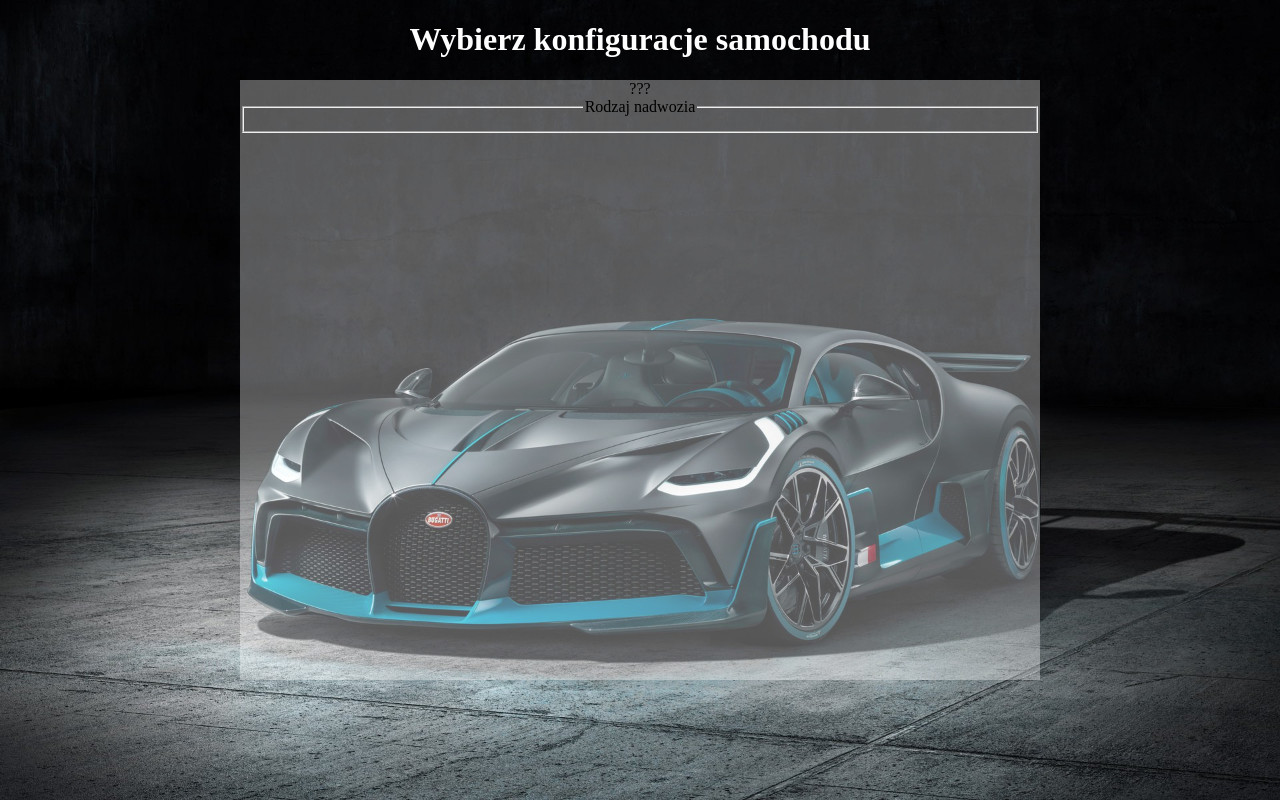
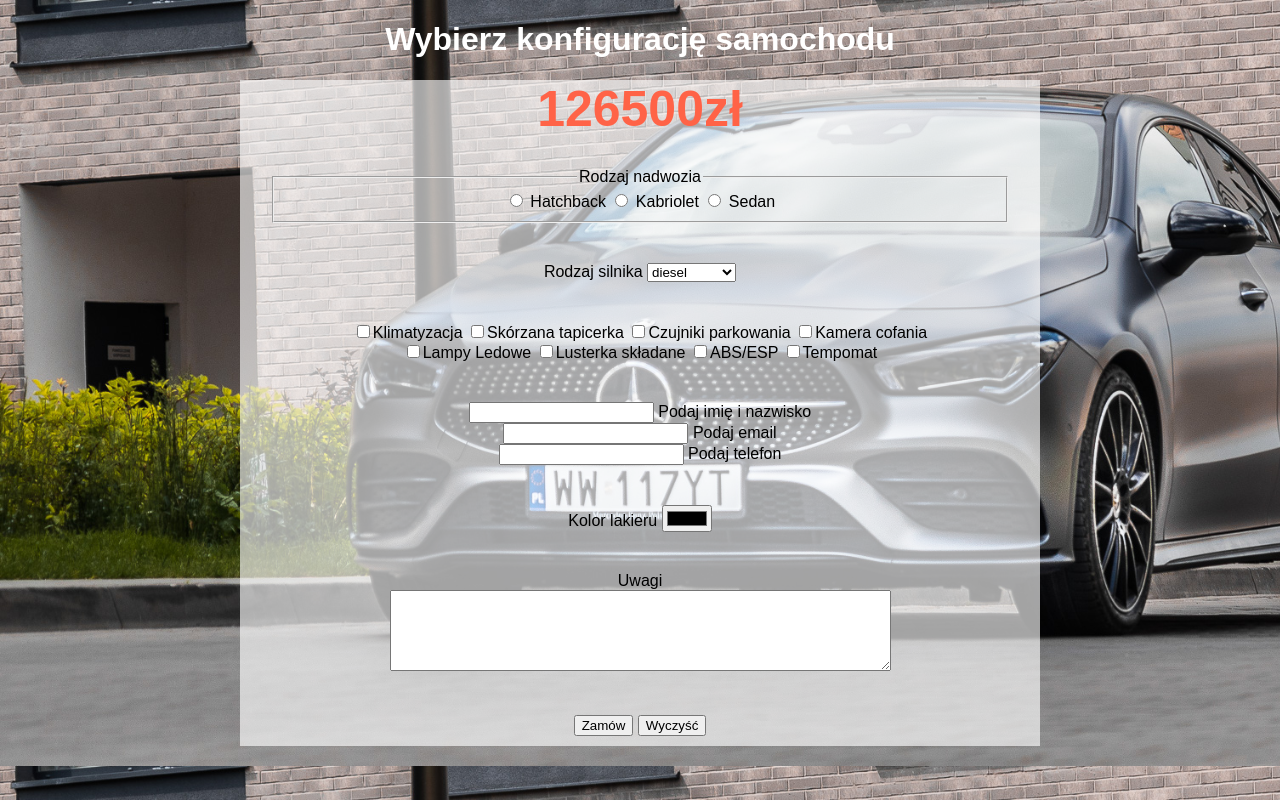
Before and after one commit to Karol2530/bugatii, a plain HTML site: page index.html in a window 1280 px wide. Drawn offline with Linux system fonts and the light colour scheme.

Commit message:
Add files via upload

```diff
--- a/index.html
+++ b/index.html
@@ -1,26 +1,114 @@
 <!DOCTYPE html>
 <html lang="pl">
+
 <head>
     <meta charset="UTF-8">
     <meta name="viewport" content="width=device-width, initial-scale=1.0">
     <title>Konfigurator samochodu</title>
     <link rel="stylesheet" href="style.css">
+   <script>
+function Start(){
+    cenaA = 126500;
+document.getElementById("cenaS").innerHTML= cenaA + "zł";
+
+}
+function Fcena() {
+            let cena = cenaA;
+            let n1 = document.getElementById("n1").checked;
+            let n2 = document.getElementById("n2").checked;
+            let n3 = document.getElementById("n3").checked;
+            if (n2) {
+                cena = cena * 1.3;
+            }
+            if (n3) {
+                cena = cena * 1.1;
+            }
+            let sil=document.getElementById("silnik").value;
+            if(sil == "d" ) {
+                cena = cena + 3000;
+
+            }
+            if(sil == "h" ) {
+                cena = cena + 15000;
+
+            }
+            if(sil == "e" ) {
+                cena = cena + 20000;
+
+
+            }
+            let kl=document.getElementById("kl").checked;
+            let sk=document.getElementById("sk").checked;
+            if(kl){
+               cena = cena + 5000;
+            }
+            if(sk){
+               cena = cena + 3000;
+            }
+
+            document.getElementById("cenaS").innerHTML = cena + "zł";
+        }
+
+   </script>
 </head>
-<body>
+
+<body onload="Start()">
     <header>
-     <h1>Wybierz konfiguracje samochodu</h1>
+        <h1>Wybierz konfigurację samochodu</h1>
     </header>
     <main>
-        <div class="cena">???</div>
-        <form action="mailto:" method="post"></form>
+        <div id="cenaS">???</div>
+        <form action="mailto:katarzyna.pazdej@gmail.com" enctype="text/plain" method="post">
             <div class="row">
                 <fieldset>
                     <legend>Rodzaj nadwozia</legend>
+                    <input type="radio" value="1" name="nadwozie" id="n1" onchange="Fcena()"> Hatchback
+                    <input type="radio" value="2" name="nadwozie" id="n2" onchange="Fcena()"> Kabriolet
+                    <input type="radio" value="3" name="nadwozie" id="n3" onchange="Fcena()"> Sedan
+                </fieldset>
+            </div>
+            <div class="row">
+                <label for="silnik">Rodzaj silnika</label>
+                <select name="silnik" id="silnik" onchange="Fcena()">
+                    <option value="d">diesel</option>
+                    <option value="b">benzyna</option>
+                    <option value="e">elektryczny</option>
+                    <option value="h">hybryda</option>
+                </select>
+            </div>
+            <div class="row">
+                <input type="checkbox" name="kl" id="kl" onchange="Fcena()">Klimatyzacja
+                <input type="checkbox" name="sk" id="sk" onchange="Fcena()">Skórzana tapicerka
+                <input type="checkbox" name="cz" id="cz" onchange="Fcena()">Czujniki parkowania
+                <input type="checkbox" name="ka" id="ka" onchange="Fcena()">Kamera cofania
+                <br>
+                <input type="checkbox" name="la" id="la" onchange="Fcena()">Lampy Ledowe
+                <input type="checkbox" name="lu" id="lu" onchange="Fcena()">Lusterka składane
+                <input type="checkbox" name="ab" id="ab" onchange="Fcena()">ABS/ESP
+                <input type="checkbox" name="te" id="te" onchange="Fcena()">Tempomat
+            </div>
+            <div class="row">
+                <input type="text"> Podaj imię i nazwisko <br>
+                <input type="email" name="" id=""> Podaj email <br>
+                <input type="tel" name="" id=""> Podaj telefon <br>
+            </div>
+            <div class="row">
+                <label for="">Kolor lakieru</label>
+                <input type="color" name="" id="">
+            </div>
+            <div class="row">
+                Uwagi <br>
+                <textarea name="" id="" cols="60" rows="5"></textarea>
+            </div>
 
-            </fieldset>
+            <div class="row">
+                <input type="submit" value="Zamów">
+                <input type="reset" value="Wyczyść">
+            </div>
 
 
-        </div>
+        </form>
+
     </main>
 
 </body>
--- a/style.css
+++ b/style.css
@@ -1,16 +1,29 @@
-body{
-    background-image: url("Bugatti-Divo.jpg");
+body {
+    background-image: url("mercedes.jpg");
     background-size: cover;
+    font-family: Arial, Helvetica, sans-serif;
 }
-main{
-   background-color: rgba(255, 255, 255, 0.336);
-   width: 800px;
-   height: 600px;
-   margin: auto;
-   text-align: center;
 
+main {
+    background-color: rgba(255, 255, 255, 0.637);
+    width: 800px;
+
+    margin: auto;
+    text-align: center;
 }
-h1{
-   text-align: center;
-   color: white;
+
+h1 {
+    text-align: center;
+    color: white;
 }
+
+.row {
+    margin: 20px;
+    padding: 10px;
+}
+
+#cenaS{
+   font-size: 50px;
+   font-weight: bolder;
+   color: tomato;
+}
```
Also changed, not shown: mercedes.jpg (added). Lines whose indentation alone changed are shown as unchanged.
